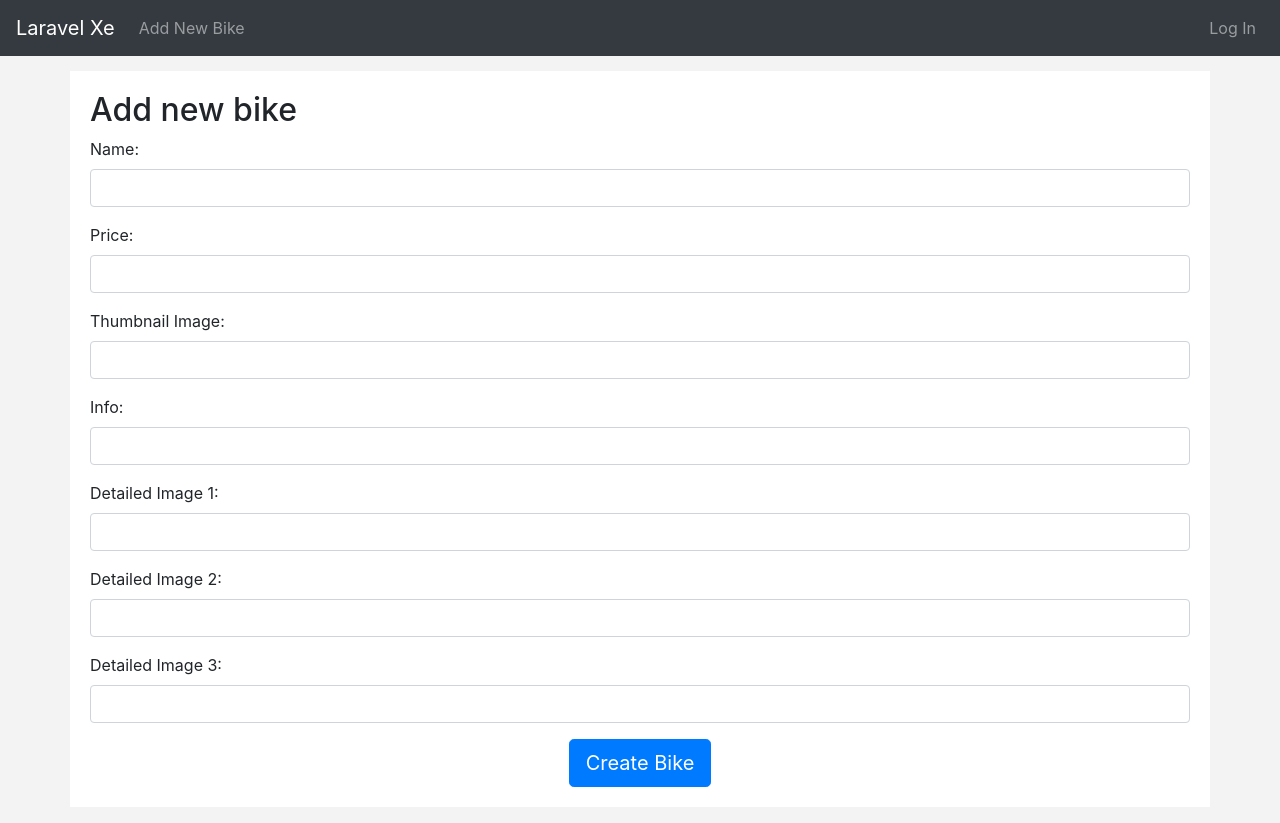
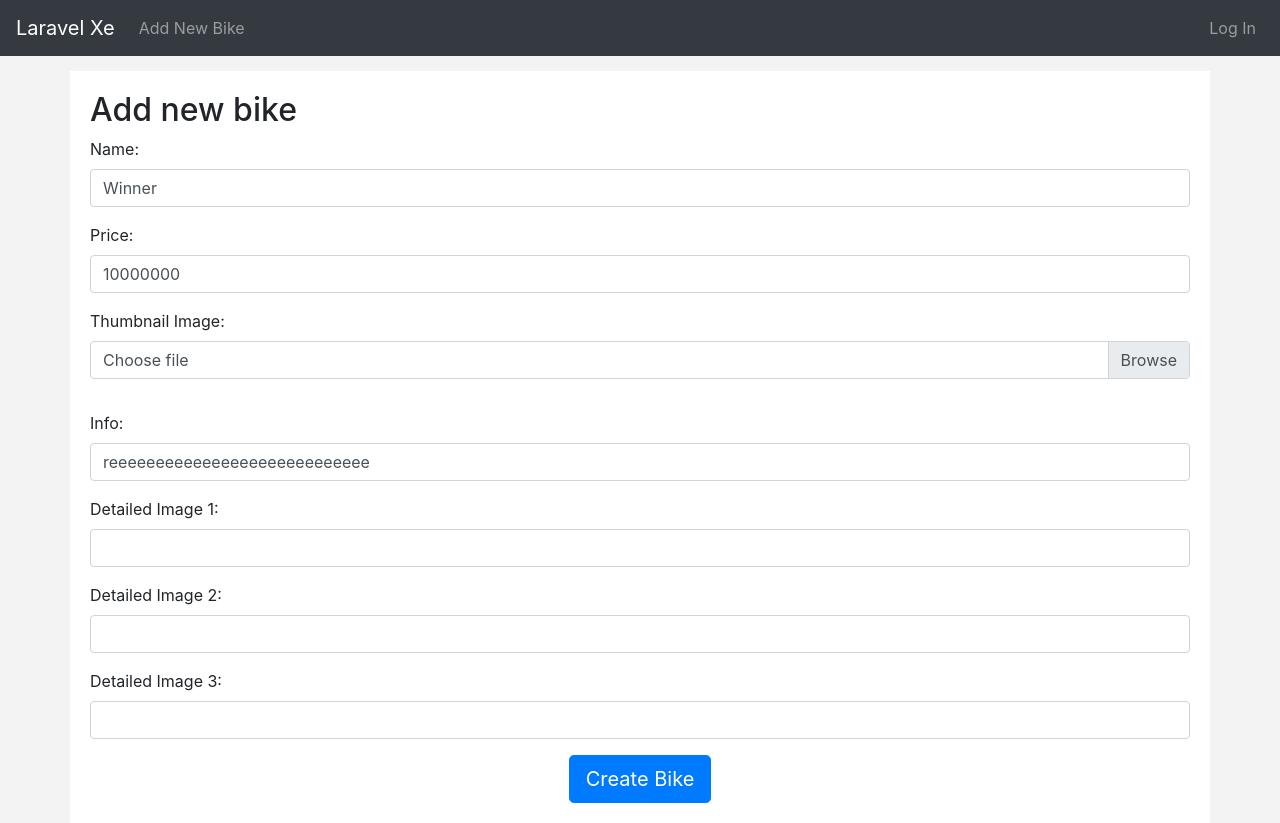
Before and after one commit to thienminhaquarius/xe-may-front-end, an Angular app: page /add-new-bike in a window 1280 px wide. Built offline with nearby package versions, Linux system fonts and the light colour scheme.

Commit message:
Revert "Revert "ok""
This reverts commit abba582d47bdcd81ed50fc6a0690d82eb005817e.

```diff
--- a/src/app/add-new-bike/add-new-bike.component.html
+++ b/src/app/add-new-bike/add-new-bike.component.html
@@ -1,22 +1,26 @@
 <div class="container add-new-product">
 
   <h2>Add new bike </h2>
-  <form action="/action_page.php">
+  <form enctype="multipart/form-data">
     <div class="form-group">
       <label for="name">Name:</label>
-      <input name="newBike" [(ngModel)]="newBike.name" type="text" class="form-control" id="name" required>
+      <input name="name" [(ngModel)]="newBike.name" type="text" class="form-control" id="name" required>
     </div>
     <div class="form-group">
       <label for="price">Price:</label>
-      <input name="newBike" [(ngModel)]="newBike.price" type="number" class="form-control" id="price" required>
+      <input name="price" [(ngModel)]="newBike.price" type="number" class="form-control" id="price" required>
     </div>
     <div class="form-group">
       <label for="thumbnailImage">Thumbnail Image:</label>
-      <input type="text" class="form-control" id="thumbnailImage">
+      <div class="custom-file mb-3">
+        <input #imageInput type="file" class="custom-file-input" accept="image/jpeg,image/jpg, image/png"
+          id="thumbnailImage" (change)="processFile(imageInput)">
+        <label class="custom-file-label" for="customFile">Choose file</label>
+      </div>
     </div>
     <div class="form-group">
       <label for="price">Info:</label>
-      <input name="newBike" [(ngModel)]="newBike.info" type="text" class="form-control" id="info" required>
+      <input name="info" [(ngModel)]="newBike.info" type="text" class="form-control" id="info" required>
     </div>
     <div class="form-group">
       <label for="detailImg1">Detailed Image 1:</label>
--- a/src/app/add-new-bike/add-new-bike.component.ts
+++ b/src/app/add-new-bike/add-new-bike.component.ts
@@ -1,9 +1,14 @@
 import { Component, OnInit } from '@angular/core';
+
+
+import { AuthService } from '../services/auth.service';
+import { HttpHeaders } from '@angular/common/http';
+import { ProductsService } from '../services/products.service';
 
 class newBike {
   name: string
   price: number
-  // thumbnailImage: any
+  thumbnailImage: any
 
   info: string
   // detailImg1: any
@@ -19,16 +24,54 @@ class newBike {
 })
 export class AddNewBikeComponent implements OnInit {
   public messages: string = '';
-  public newBike = new newBike
+  public newBike = new newBike;
+  private httpOptions: any;
 
 
-  constructor() { }
+  constructor(
+    private products: ProductsService,
+    private auth: AuthService
+  ) {
+    this.newBike.name = 'Winner';
+    this.newBike.price = 10000000;
+    this.newBike.info = 'reeeeeeeeeeeeeeeeeeeeeeeeeeee';
+  }
 
   ngOnInit() {
+    this.httpOptions = {
+      headers: new HttpHeaders({
+        'Content-Type': 'application/json',
+        'Authorization': 'Bearer ' + this.auth.getToken()
+      })
+    }
   }
 
   createBike() {
-    console.log(this.newBike);
+    this.messages = '';
+    this.products.create(this.newBike, this.httpOptions).subscribe(
+      res => {
+        console.log(res)
+        this.messages = 'Success';
+      },
+      error => {
+        let errorString = JSON.stringify(error.error)
+        this.messages = errorString;
+      }
+    )
+  }
+
+  processFile(input) {
+
+    if (input.files && input.files[0]) {
+      var reader = new FileReader();
+
+      reader.onload = (event: any) => {
+        console.log('e: ', event.target.result);
+        this.newBike.thumbnailImage = event.target.result.split(',').pop();
+
+      }
+      reader.readAsDataURL(input.files[0]);
+    }
   }
 
 }
--- a/src/app/login/login.component.ts
+++ b/src/app/login/login.component.ts
@@ -16,7 +16,7 @@ class loginUser {
 export class LoginComponent implements OnInit {
   public user = new loginUser;
   public message = '';
-  private returnUrl = '/'
+  private returnUrl = '/';
 
   constructor(
     private auth: AuthService,
@@ -35,7 +35,8 @@ export class LoginComponent implements OnInit {
 
   login() {
     this.message = '';
-    this.auth.onLogin(this.user).subscribe(res => {
+    this.auth.onLogin(this.user).subscribe(
+      res => {
         console.log(res);
         this.message = 'Log In Success, Redirect to Home Page...!';
         setTimeout(() => {
--- a/src/app/logout/logout.component.ts
+++ b/src/app/logout/logout.component.ts
@@ -39,7 +39,8 @@ export class LogoutComponent implements OnInit {
         this.router.navigate(['/']);
       }, 2000);
     }, error => {
-      this.message = 'Something wrong!, try logout later'
+      let errorString = JSON.stringify(error.error)
+      this.message = errorString;
     });
   }
 }
--- a/src/app/product/product.component.html
+++ b/src/app/product/product.component.html
@@ -4,6 +4,8 @@
     <div class="card-body">
       <h5 class="card-title">{{product?.name?.toUpperCase()}}</h5>
       <p class="card-text">{{product?.price | currency:'$'}}</p>
+      <p class="card-text">Comments ({{product?.comments_count}})</p>
+      <!-- <star-rating-comp [startype]="'svg'" [rating]="{{product?.ratings_count}}"></star-rating-comp> -->
     </div>
   </a>
 </div>
--- a/src/app/services/products.service.ts
+++ b/src/app/services/products.service.ts
@@ -27,7 +27,7 @@ export class ProductsService {
     return this.http.get<Array<ProductInterface>>(this.apiUrl + "/bikes" + "?" + queryString);
   }
 
-  create() {
-    return this.http.post(this.apiUrl + "/bikes", {}, {});
+  create(newBike: any, httpHeaders: any) {
+    return this.http.post(this.apiUrl + "/bikes", newBike, httpHeaders);
   }
 }
```
Lines whose indentation alone changed are shown as unchanged.
